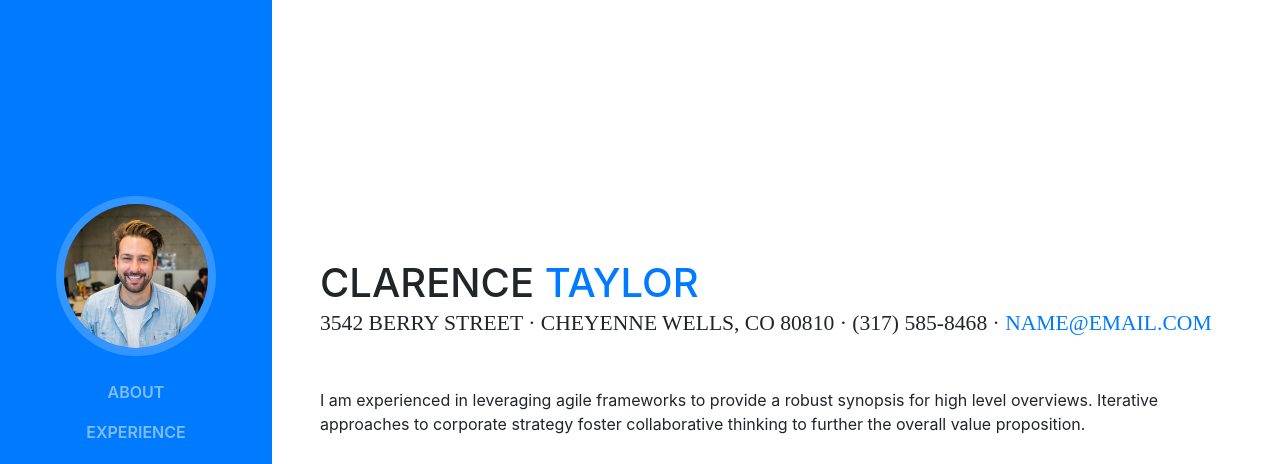
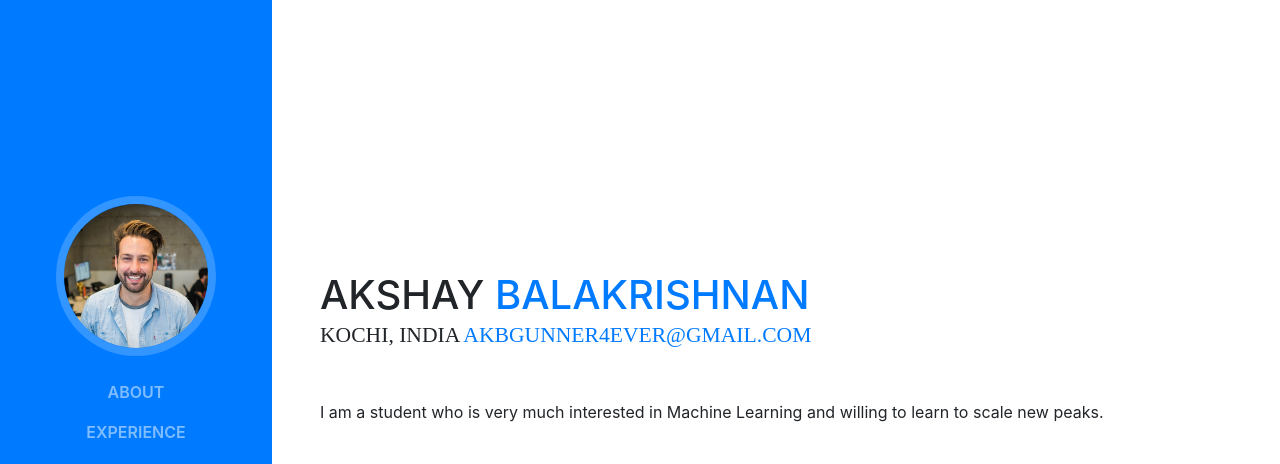
Before and after one commit to AkshayB2017/PersonalWebsite, a website with bundled scripts: page AkshaySite/index.html in a window 1280 px wide. Shown: the top 464 px of the page. Built offline with nearby package versions, Linux system fonts and the light colour scheme; a web font is replaced by a local one.

Commit message:
Changed index file

```diff
--- a/AkshaySite/index.html
+++ b/AkshaySite/index.html
@@ -65,13 +65,13 @@
 
       <section class="resume-section p-3 p-lg-5 d-flex d-column" id="about">
         <div class="my-auto">
-          <h1 class="mb-0">Clarence
-            <span class="text-primary">Taylor</span>
+          <h1 class="mb-0">Akshay
+            <span class="text-primary">Balakrishnan</span>
           </h1>
-          <div class="subheading mb-5">3542 Berry Street · Cheyenne Wells, CO 80810 · (317) 585-8468 ·
-            <a href="mailto:name@email.com">name@email.com</a>
+          <div class="subheading mb-5">Kochi, India
+            <a href="mailto:name@email.com">akbgunner4ever@gmail.com</a>
           </div>
-          <p class="mb-5">I am experienced in leveraging agile frameworks to provide a robust synopsis for high level overviews. Iterative approaches to corporate strategy foster collaborative thinking to further the overall value proposition.</p>
+          <p class="mb-5">I am a student who is very much interested in Machine Learning and willing to learn to scale new peaks.</p>
           <ul class="list-inline list-social-icons mb-0">
             <li class="list-inline-item">
               <a href="#">
```
